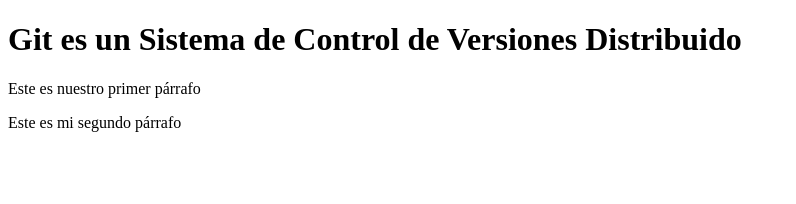
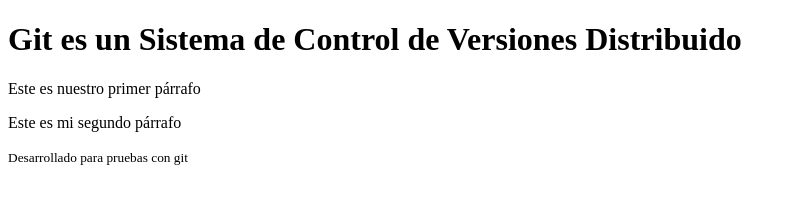
Before and after one commit to cerebritomultitarea/ejemplogit, a plain HTML site: page index.html in a window 1280 px wide. Shown: the whole page, without its empty margins (0-796 px from the left). Drawn offline with Linux system fonts and the light colour scheme.

Commit message:
se agrego footer al index.html

```diff
--- a/index.html
+++ b/index.html
@@ -8,5 +8,8 @@
 	<h1>Git es un Sistema de Control de Versiones Distribuido</h1>
 	<p>Este es nuestro primer párrafo</p>
 	<p>Este es mi segundo párrafo</p>
+	<footer>
+		<small>Desarrollado para pruebas con git</small>
+	</footer>
 </body>
 </html>
```
